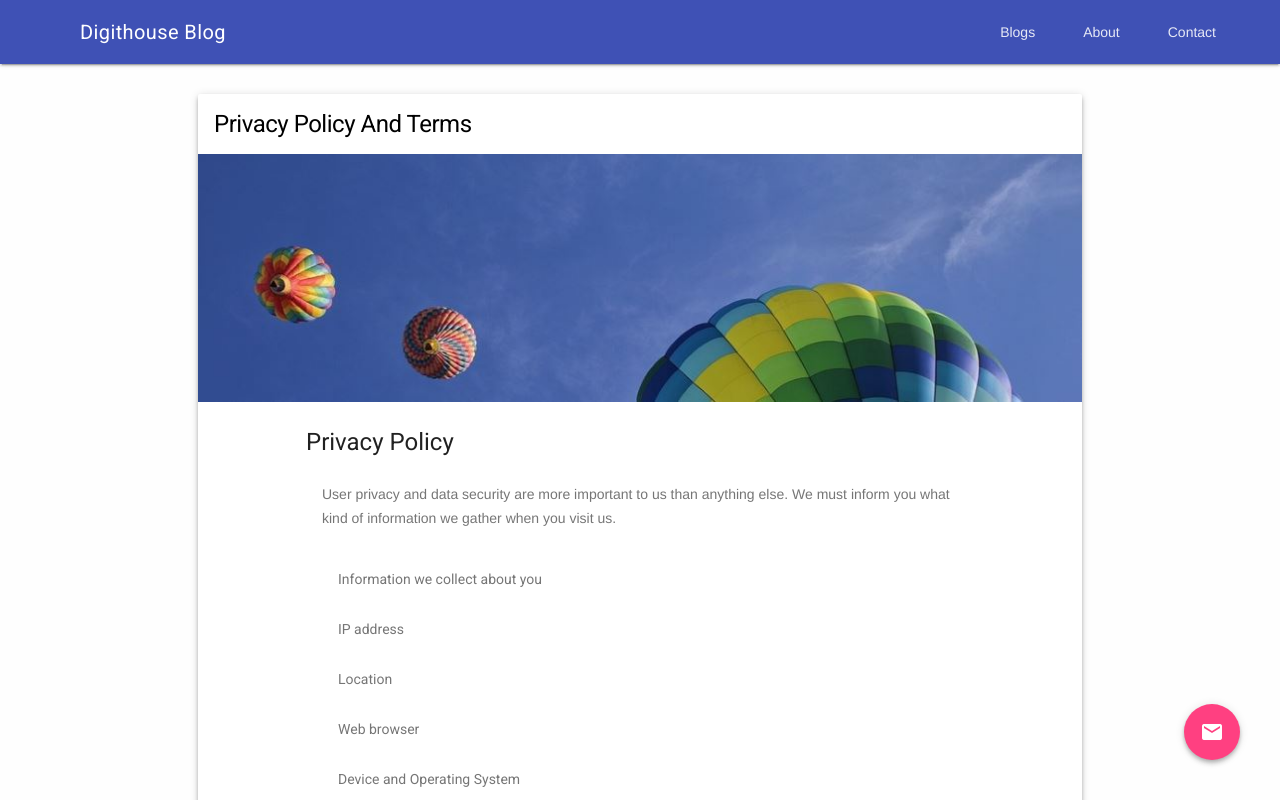
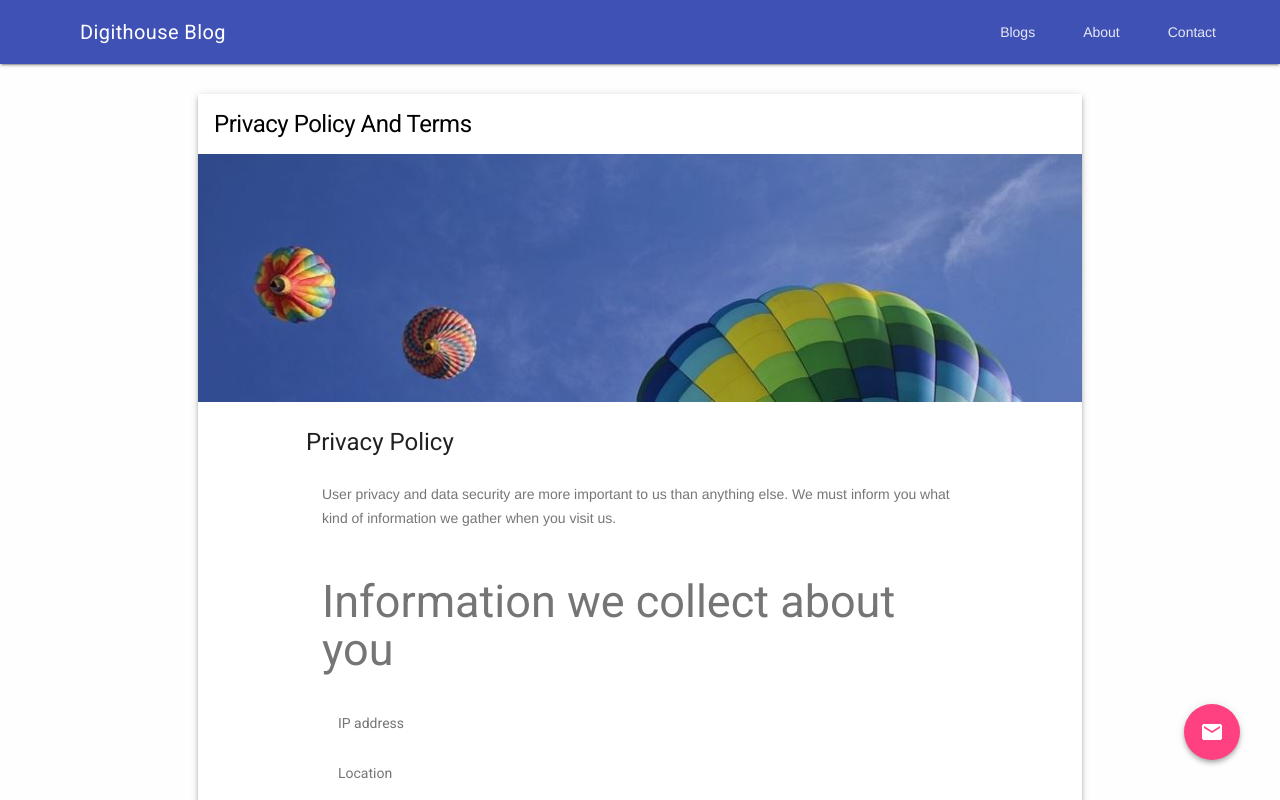
Before and after one commit to PaingSoe93/blog-act, a plain HTML site: page privacy.html in a window 1280 px wide. Drawn offline with nearby package versions, Linux system fonts and the light colour scheme.

Commit message:
Update privacy.html

```diff
--- a/privacy.html
+++ b/privacy.html
@@ -56,13 +56,7 @@
                   <p>User privacy and data security are more important to us than anything else. We must inform you what
                     kind of information we gather when you visit us.</p>
                   <ul class='mdl-list'>
-                    <li class="mdl-list__item mdl-list__item--three-line" style="height: auto !important;">
-                      <span class="mdl-list__item-primary-content" style="height: auto !important;">
-                        <span class="mdl-list__item-text-body" style="height: auto !important;">
-                          Information we collect about you
-                        </span>
-                      </span>
-                    </li>
+                    <h2> Information we collect about you </h2>
                     <li class="mdl-list__item mdl-list__item--three-line" style="height: auto !important;">
                       <span class="mdl-list__item-primary-content" style="height: auto !important;">
                         <span class="mdl-list__item-text-body" style="height: auto !important;">
```
